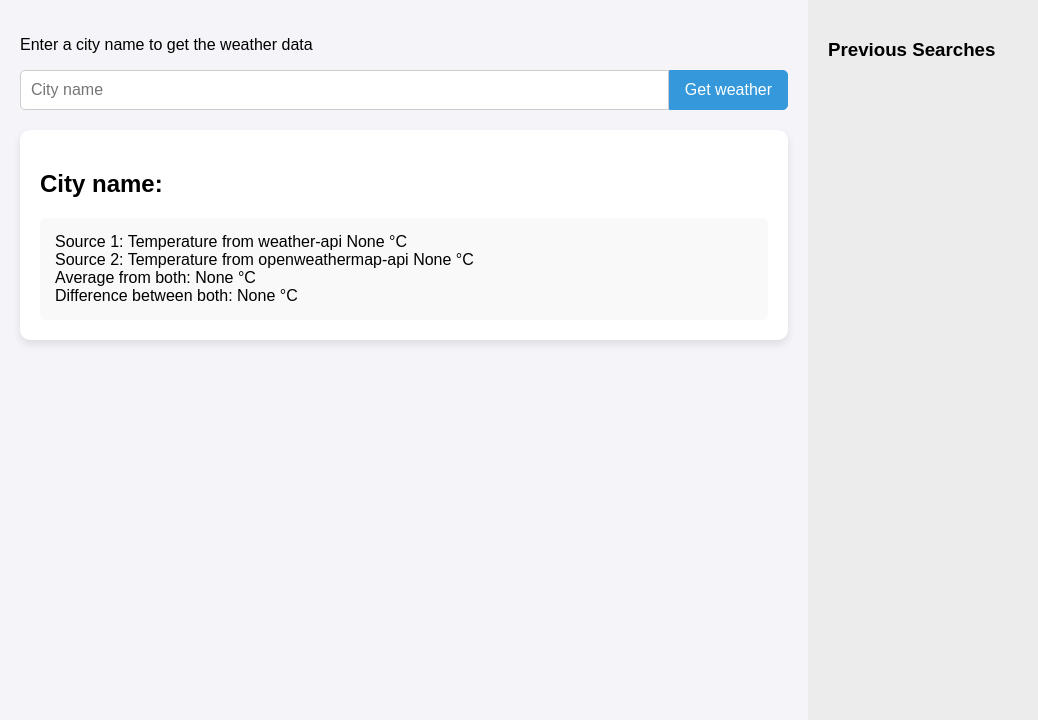
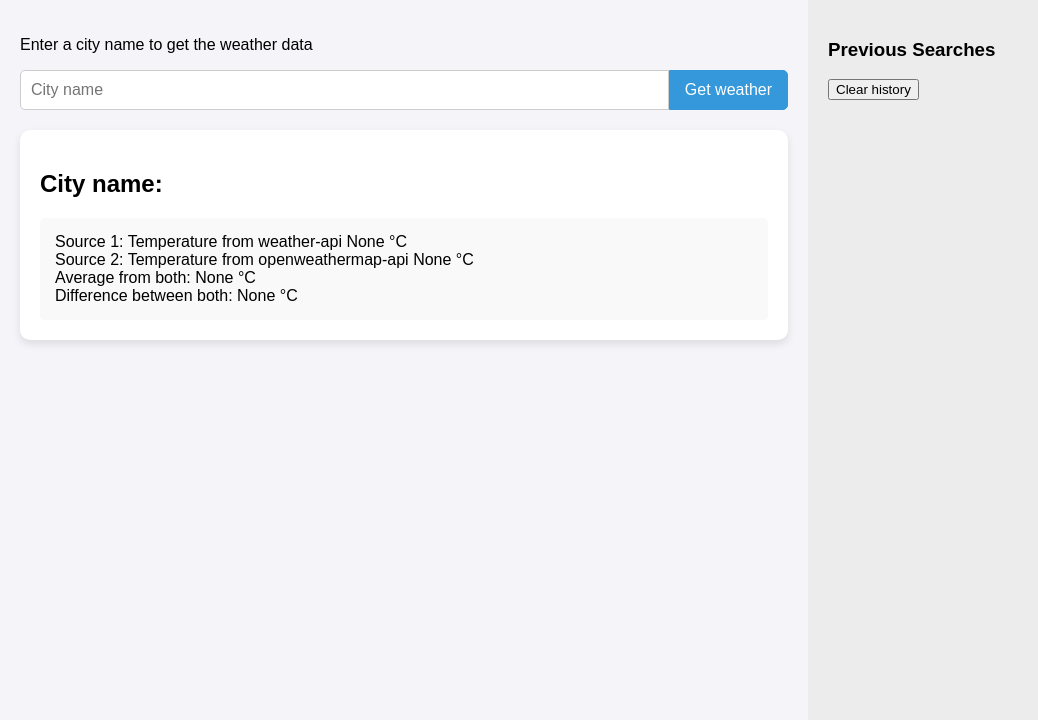
Before and after one commit to TammiPekka/TJTS5901, a Flask app: page / in a window 1280 px wide. Shown: the part 80-800 px from the top of the page, without its empty margins (0-1038 px from the left). Run offline with Flask 3, Linux system fonts and the light colour scheme.

Commit message:
[WIP] Added clear search history button and the functionalities

```diff
--- a/app/app.py
+++ b/app/app.py
@@ -76,6 +76,12 @@ def home():
 def health():
     return "OK"
 
+@app.route("/clear_history", methods=["POST"])
+def clear_history():
+    session["search_history"] = []
+    session.modified = True
+    return "", 204
+
 @app.route("/get_cities")
 def get_cities():
     query = request.args.get("q", "")
--- a/app/static/scripts.js
+++ b/app/static/scripts.js
@@ -87,3 +87,24 @@ document.addEventListener("DOMContentLoaded", function () {
         document.getElementById("dif1").textContent = dif;
     }
 });
+
+// Handle removing previous searches
+document.addEventListener("DOMContentLoaded", function () {
+    let clearHistoryButton = document.getElementById("clear-history");
+    let previousSearchesList = document.getElementById("previous-searches");
+
+    if (clearHistoryButton) {
+        clearHistoryButton.addEventListener("click", function () {
+            fetch("/clear_history", { method: "POST" }) // Call Flask route
+                .then(response => {
+                    if (response.ok) {
+                        // Remove each child (list item) one by one
+                        while (previousSearchesList.firstChild) {
+                            previousSearchesList.removeChild(previousSearchesList.firstChild);
+                        }
+                    }
+                })
+                .catch(error => console.error("Error clearing history:", error));
+        });
+    }
+});
--- a/app/templates/home.html
+++ b/app/templates/home.html
@@ -44,6 +44,7 @@
 
         <div class="previous-searches-container">
             <h3>Previous Searches</h3>
+            <button id="clear-history">Clear history</button>
             <ul id="previous-searches">
                 {% for search in search_history %}
                     <li class="search-item"
```
